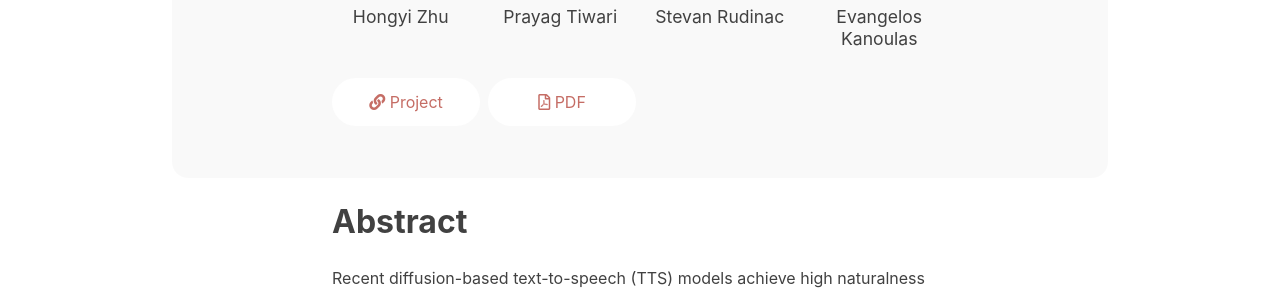
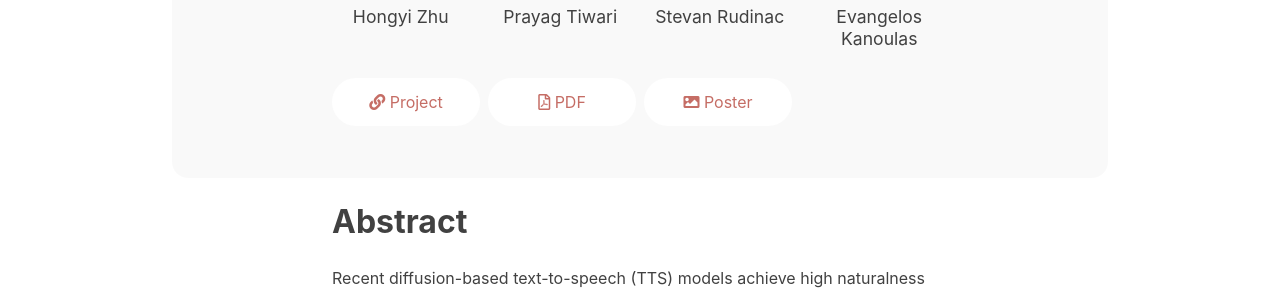
Before and after one commit to skvictoria/skvictoria.github.io, a Jekyll site: the page built from _posts/papers/2025-04-30-icassp2026.md, in a window 1280 px wide. Shown: the part 503-793 px from the top of the page. Built offline with Jekyll 4.4.1, drawn with Linux system fonts in a browser that asks for light colours; nearby versions of some CDN libraries; some web fonts are replaced.

Commit message:
Add poster link to ICASSP 2026 paper

```diff
--- a/_posts/papers/2025-04-30-icassp2026.md
+++ b/_posts/papers/2025-04-30-icassp2026.md
@@ -23,6 +23,7 @@ year:
   - 2026
 url: /papers/icassp2026
 pdf: https://ieeexplore.ieee.org/stamp/stamp.jsp?arnumber=11464676
+poster: /papers/ICASSP-2026_poster.pdf
 selected: false
 type: poster
 featured: false
```
